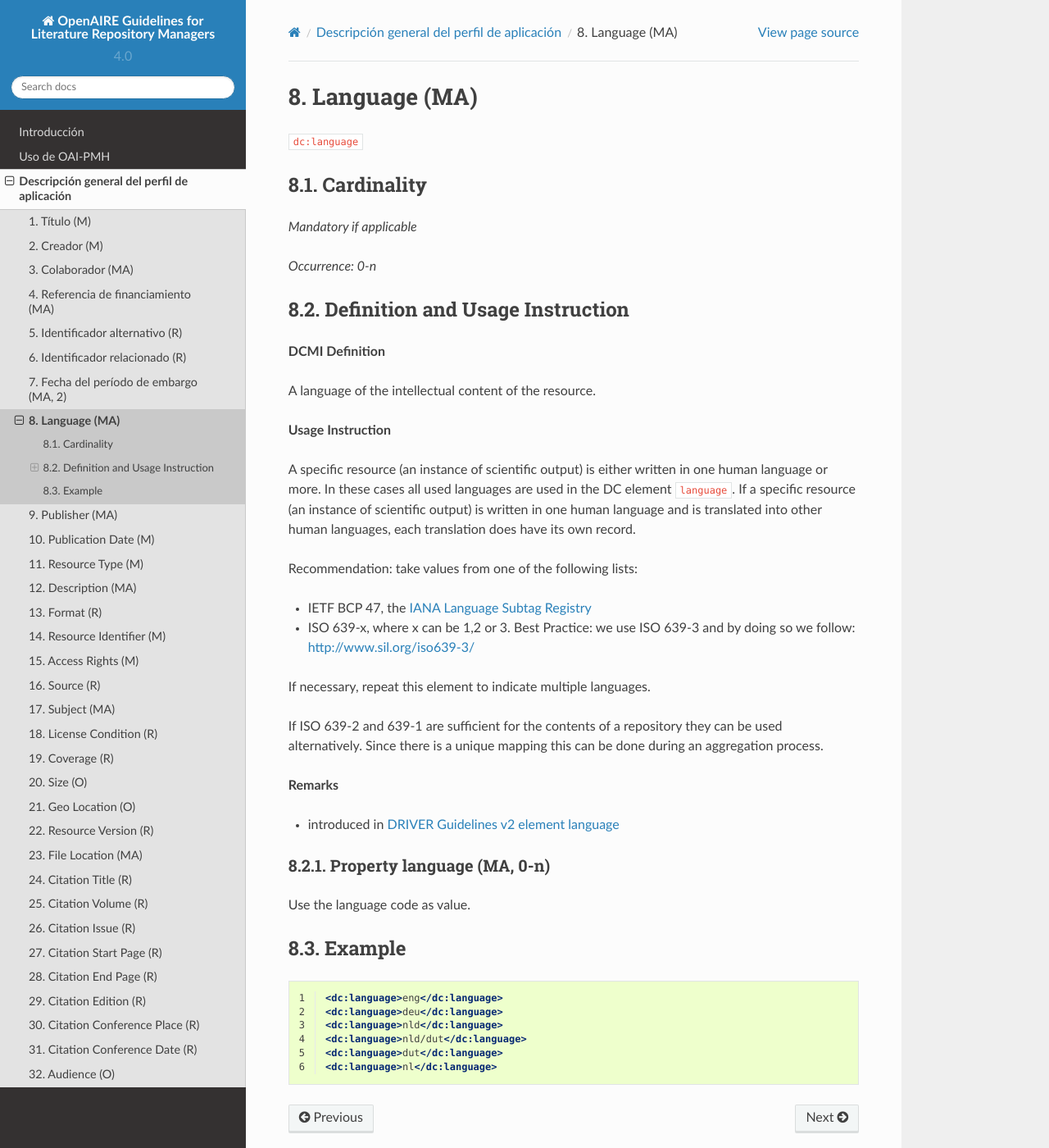
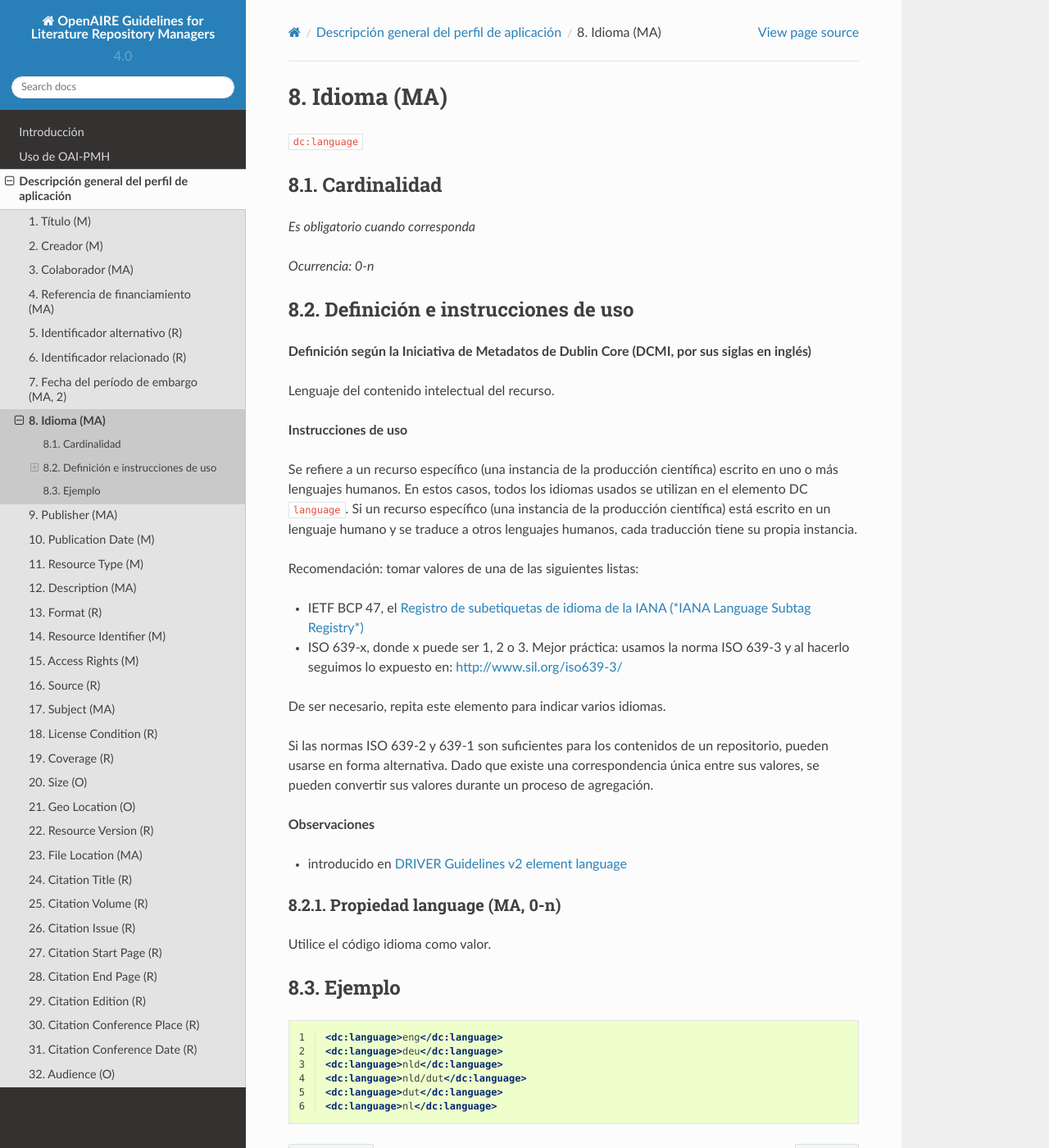
Before and after one commit to memoemg/openAIRE4, a Sphinx documentation site: the page built from docs/field_language.rst, in a window 1280 px wide and 1400 px high. Shown: the whole window at 82% size. Built offline with Sphinx 7.4.7 and the Read the Docs theme 2.0.0, drawn with Linux system fonts in a browser that asks for light colours; a script that is not in the unit is left out.

Commit message:
Update field_language.rst

```diff
--- a/docs/field_language.rst
+++ b/docs/field_language.rst
@@ -1,47 +1,47 @@
 .. _dc:language:
 
-Language (MA)
-=============
+Idioma (MA)
+===========
 
 ``dc:language``
 
-Cardinality
-~~~~~~~~~~~
+Cardinalidad
+~~~~~~~~~~~~
 
-*Mandatory if applicable*
+*Es obligatorio cuando corresponda*
 
-*Occurrence: 0-n*
+*Ocurrencia: 0-n*
 
-Definition and Usage Instruction
-~~~~~~~~~~~~~~~~~~~~~~~~~~~~~~~~
+Definición e instrucciones de uso
+~~~~~~~~~~~~~~~~~~~~~~~~~~~~~~~~~
 
-**DCMI Definition**
+**Definición según la Iniciativa de Metadatos de Dublin Core (DCMI, por sus siglas en inglés)**
 
-A language of the intellectual content of the resource.
+Lenguaje del contenido intelectual del recurso.
 
-**Usage Instruction**
+**Instrucciones de uso**
 
-A specific resource (an instance of scientific output) is either written in one human language or more. In these cases all used languages are used in the DC element ``language``. If a specific resource (an instance of scientific output) is written in one human language and is translated into other human languages, each translation does have its own record.
+Se refiere a un recurso específico (una instancia de la producción científica) escrito en uno o más lenguajes humanos. En estos casos, todos los idiomas usados se utilizan en el elemento DC ``language``. Si un recurso específico (una instancia de la producción científica) está escrito en un lenguaje humano y se traduce a otros lenguajes humanos, cada traducción tiene su propia instancia.
 
-Recommendation: take values from one of the following lists:
+Recomendación: tomar valores de una de las siguientes listas:
 
-* IETF BCP 47, the `IANA Language Subtag Registry <http://www.iana.org/assignments/language-subtag-registry>`_
-* ISO 639-x, where x can be 1,2 or 3. Best Practice: we use ISO 639-3 and by doing so we follow: http://www.sil.org/iso639-3/
+* IETF BCP 47, el `Registro de subetiquetas de idioma de la IANA (*IANA Language Subtag Registry*) <http://www.iana.org/assignments/language-subtag-registry>`_
+* ISO 639-x,  donde x puede ser 1, 2 o 3. Mejor práctica: usamos la norma ISO 639-3 y al hacerlo seguimos lo expuesto en: http://www.sil.org/iso639-3/
 
-If necessary, repeat this element to indicate multiple languages.
+De ser necesario, repita este elemento para indicar varios idiomas.
 
-If ISO 639-2 and 639-1 are sufficient for the contents of a repository they can be used alternatively. Since there is a unique mapping this can be done during an aggregation process.
+Si las normas ISO 639-2 y 639-1 son suficientes para los contenidos de un repositorio, pueden usarse en forma alternativa. Dado que existe una correspondencia única entre sus valores, se pueden convertir sus valores durante un proceso de agregación.
 
-**Remarks**
+**Observaciones**
 
-* introduced in `DRIVER Guidelines v2 element language`_
+* introducido en `DRIVER Guidelines v2 element language`_
 
-Property language (MA, 0-n)
----------------------------
+Propiedad language (MA, 0-n)
+----------------------------
 
-Use the language code as value.
+Utilice el código idioma como valor.
 
-Example
+Ejemplo
 ~~~~~~~
 
 .. code-block:: xml
```
